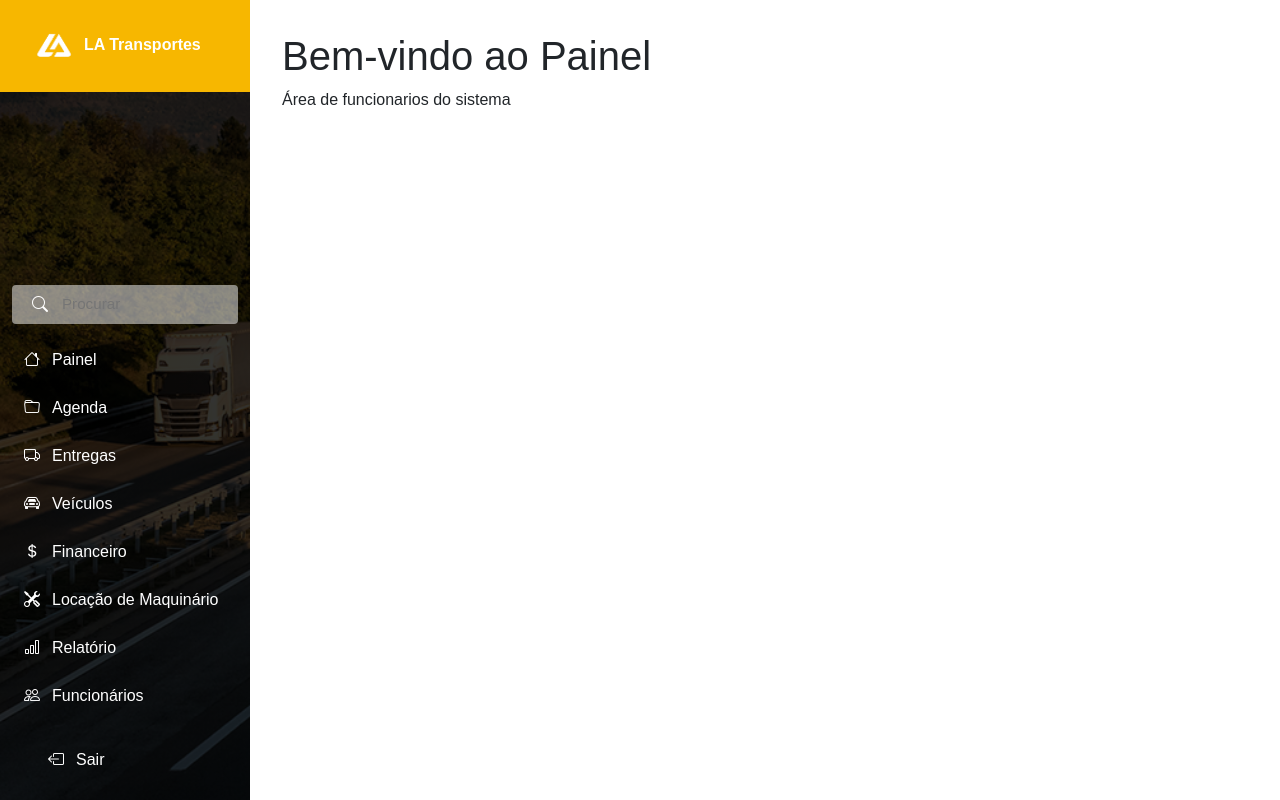
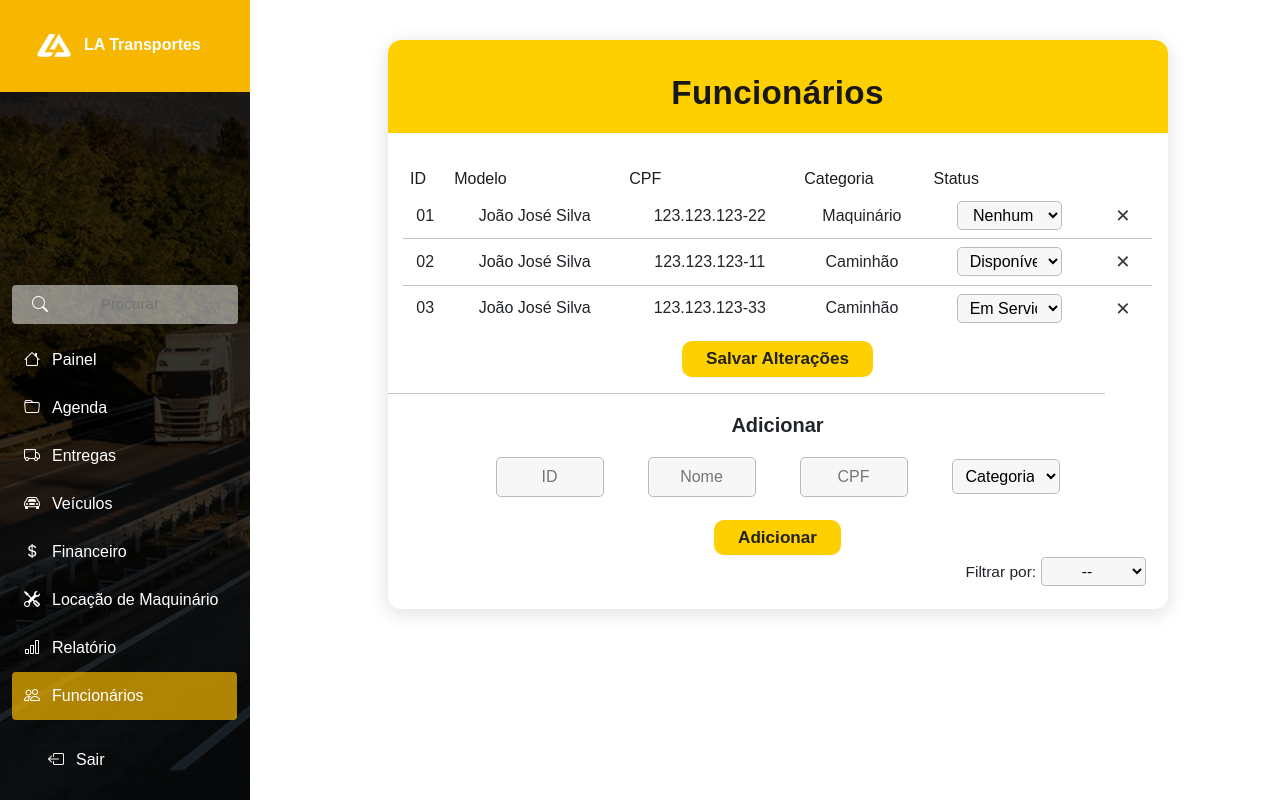
Before and after one commit to victorvida12/LA_Transporte, a PHP site: page /funcionarios.html in a window 1280 px wide. Run offline with PHP 8.4, Linux system fonts and the light colour scheme.

Commit message:
Painel e Funcionarios Funcionando

```diff
--- a/agenda.html
+++ b/agenda.html
@@ -20,14 +20,14 @@
         </div>
 
         <nav class="nav flex-column">
-            <a class="nav-link" href="painel.html"><i class="bi bi-house"></i> Painel</a>
+            <a class="nav-link" href="painel.php"><i class="bi bi-house"></i> Painel</a>
             <a class="nav-link active" href="agenda.html"><i class="bi bi-folder"></i> Agenda</a>
             <a class="nav-link" href="entregas.html"><i class="bi bi-truck"></i> Entregas</a>
             <a class="nav-link" href="veiculos.html"><i class="bi bi-car-front"></i> Veículos</a>
             <a class="nav-link" href="financeiro.html"><i class="bi bi-currency-dollar"></i> Financeiro</a>
             <a class="nav-link" href="locacao.html"><i class="bi bi-tools"></i> Locação de Maquinário</a>
             <a class="nav-link" href="relatorio.html"><i class="bi bi-bar-chart"></i> Relatório</a>
-            <a class="nav-link" href="funcionarios.html"><i class="bi bi-people"></i> Funcionários</a>
+            <a class="nav-link" href="func.php"><i class="bi bi-people"></i> Funcionários</a>
         </nav>
 
         <div class="bottom">
--- a/entregas.html
+++ b/entregas.html
@@ -19,14 +19,14 @@
             <input type="text" placeholder="         Procurar" class="col search-box">
         </div>
         <nav class="nav flex-column">
-            <a class="nav-link" href="painel.html"><i class="bi bi-house"></i> Painel</a>
+            <a class="nav-link" href="painel.php"><i class="bi bi-house"></i> Painel</a>
             <a class="nav-link" href="agenda.html"><i class="bi bi-folder"></i> Agenda</a>
             <a class="nav-link active" href="entregas.html"><i class="bi bi-truck"></i> Entregas</a>
             <a class="nav-link" href="veiculos.html"><i class="bi bi-car-front"></i> Veículos</a>
             <a class="nav-link" href="financeiro.html"><i class="bi bi-currency-dollar"></i> Financeiro</a>
             <a class="nav-link" href="locacao.html"><i class="bi bi-tools"></i> Locação de Maquinário</a>
             <a class="nav-link" href="relatorio.html"><i class="bi bi-bar-chart"></i> Relatório</a>
-            <a class="nav-link" href="funcionarios.html"><i class="bi bi-people"></i> Funcionários</a>
+            <a class="nav-link" href="func.php"><i class="bi bi-people"></i> Funcionários</a>
         </nav>
 
         <div class="bottom">
--- a/financeiro.html
+++ b/financeiro.html
@@ -20,14 +20,14 @@
         </div>
 
         <nav class="nav flex-column">
-            <a class="nav-link" href="painel.html"><i class="bi bi-house"></i> Painel</a>
+            <a class="nav-link" href="painel.php"><i class="bi bi-house"></i> Painel</a>
             <a class="nav-link" href="agenda.html"><i class="bi bi-folder"></i> Agenda</a>
             <a class="nav-link" href="entregas.html"><i class="bi bi-truck"></i> Entregas</a>
             <a class="nav-link" href="veiculos.html"><i class="bi bi-car-front"></i> Veículos</a>
             <a class="nav-link active" href="financeiro.html"><i class="bi bi-currency-dollar"></i> Financeiro</a>
             <a class="nav-link" href="locacao.html"><i class="bi bi-tools"></i> Locação de Maquinário</a>
             <a class="nav-link" href="relatorio.html"><i class="bi bi-bar-chart"></i> Relatório</a>
-            <a class="nav-link" href="funcionarios.html"><i class="bi bi-people"></i> Funcionários</a>
+            <a class="nav-link" href="func.php"><i class="bi bi-people"></i> Funcionários</a>
         </nav>
 
         <div class="bottom">
--- a/funcionarios.html
+++ b/funcionarios.html
@@ -1,16 +1,16 @@
 <!DOCTYPE html>
 <html lang="pt-br">
 <head>
-    <meta charset="UTF-8">
-    <meta name="viewport" content="width=device-width, initial-scale=1.0">
-    <title>Sidebar LA Transportes</title>
-    <link href="https://cdn.jsdelivr.net/npm/bootstrap@5.3.2/dist/css/bootstrap.min.css" rel="stylesheet">
-    <link rel="stylesheet" href="https://cdn.jsdelivr.net/npm/bootstrap-icons@1.11.1/font/bootstrap-icons.css">
-    <link rel="stylesheet" href="style.css">
+  <meta charset="UTF-8">
+  <title>LA Transportes</title>
+  <link rel="stylesheet" href="style2.css">
+  <link rel="stylesheet" href="https://cdn.jsdelivr.net/npm/bootstrap-icons@1.11.1/font/bootstrap-icons.css">
+  <link rel="stylesheet" href="https://cdn.jsdelivr.net/npm/bootstrap@5.3.2/dist/css/bootstrap.min.css">
+  <link rel="stylesheet" href="style.css">
 </head>
 <body>
 
-    <div class="sidebar d-flex flex-column">
+  <div class="sidebar d-flex flex-column">
         <div class="col">
             <div class="sidebar-header col"><img src="img/logo-branca.png" alt="" class="logo col"><span class="col">LA Transportes</span></div>
         </div>
@@ -20,14 +20,14 @@
         </div>
 
         <nav class="nav flex-column">
-            <a class="nav-link" href="painel.html"><i class="bi bi-house"></i> Painel</a>
+            <a class="nav-link" href="painel.php"><i class="bi bi-house"></i> Painel</a>
             <a class="nav-link" href="agenda.html"><i class="bi bi-folder"></i> Agenda</a>
             <a class="nav-link" href="entregas.html"><i class="bi bi-truck"></i> Entregas</a>
             <a class="nav-link" href="veiculos.html"><i class="bi bi-car-front"></i> Veículos</a>
             <a class="nav-link" href="financeiro.html"><i class="bi bi-currency-dollar"></i> Financeiro</a>
             <a class="nav-link" href="locacao.html"><i class="bi bi-tools"></i> Locação de Maquinário</a>
             <a class="nav-link" href="relatorio.html"><i class="bi bi-bar-chart"></i> Relatório</a>
-            <a class="nav-link" href="funcionarios.html"><i class="bi bi-people"></i> Funcionários</a>
+            <a class="nav-link active" href="func.php"><i class="bi bi-people"></i> Funcionários</a>
         </nav>
 
         <div class="bottom">
@@ -35,11 +35,98 @@
         </div>
     </div>
 
-    <div style="margin-left:250px; padding:2rem;">
-        <!-- Conteúdo principal -->
-        <h1>Bem-vindo ao Painel</h1>
-        <p>Área de funcionarios do sistema</p>
+
+  <div class="content">
+    <div class="panel">
+      <div class="panel-header">Funcionários</div>
+      <table>
+        <thead class="tabelanomes">
+          <tr>
+            <th>ID</th>
+            <th>Modelo</th>
+            <th>CPF</th>
+            <th>Categoria</th>
+            <th>Status</th>
+            <th></th>
+          </tr>
+        </thead>
+        <tbody id="tbody-funcionarios">
+          <tr>
+            <td>01</td>
+            <td>João José Silva</td>
+            <td>123.123.123-22</td>
+            <td>Maquinário</td>
+            <td>
+              <select>
+                <option>Nenhum</option>
+                <option>Disponível</option>
+                <option>Em Serviço</option>
+              </select>
+            </td>
+            <td>
+              <button class="table-btn" onclick="removerLinha(this)" title="Remover">&#10005;</button>
+            </td>
+          </tr>
+          <tr>
+            <td>02</td>
+            <td>João José Silva</td>
+            <td>123.123.123-11</td>
+            <td>Caminhão</td>
+            <td>
+              <select>
+                <option>Nenhum</option>
+                <option selected>Disponível</option>
+                <option>Em Serviço</option>
+              </select>
+            </td>
+            <td>
+              <button class="table-btn" onclick="removerLinha(this)" title="Remover">&#10005;</button>
+            </td>
+          </tr>
+          <tr>
+            <td>03</td>
+            <td>João José Silva</td>
+            <td>123.123.123-33</td>
+            <td>Caminhão</td>
+            <td>
+              <select>
+                <option>Nenhum</option>
+                <option>Disponível</option>
+                <option selected>Em Serviço</option>
+              </select>
+            </td>
+            <td>
+              <button class="table-btn" onclick="removerLinha(this)" title="Remover">&#10005;</button>
+            </td>
+        </tbody>
+      </table>
+      <div style="text-align:center;">
+        <button class="botao-simples" onclick="salvarAlteracoes()">Salvar Alterações</button>
+      </div>
+      <hr>
+      <div class="subtitulo">Adicionar</div>
+      <form id="form-adicionar" autocomplete="off">
+        <div class="adicionar-row">
+          <input type="text" id="novo-id" placeholder="ID">
+          <input type="text" id="novo-nome" placeholder="Nome">
+          <input type="text" id="novo-cpf" placeholder="CPF">
+          <select id="nova-categoria">
+            <option value="">Categoria</option>
+            <option>Maquinário</option>
+            <option>Caminhão</option>
+          </select>
+        </div>
+        <div class="adicionar-container">
+          <button type="submit" class="botao-simples">Adicionar</button>
+        </div>
+      </form>
+      <div class="filtrar">
+        Filtrar por:
+        <select>
+          <option>--</option>
+        </select>
+      </div>
     </div>
-
+  </div>
 </body>
 </html>
--- a/locacao.html
+++ b/locacao.html
@@ -20,14 +20,14 @@
         </div>
 
         <nav class="nav flex-column">
-            <a class="nav-link" href="painel.html"><i class="bi bi-house"></i> Painel</a>
+            <a class="nav-link" href="painel.php"><i class="bi bi-house"></i> Painel</a>
             <a class="nav-link" href="agenda.html"><i class="bi bi-folder"></i> Agenda</a>
             <a class="nav-link" href="entregas.html"><i class="bi bi-truck"></i> Entregas</a>
             <a class="nav-link" href="veiculos.html"><i class="bi bi-car-front"></i> Veículos</a>
             <a class="nav-link" href="financeiro.html"><i class="bi bi-currency-dollar"></i> Financeiro</a>
             <a class="nav-link active" href="locacao.html"><i class="bi bi-tools"></i> Locação de Maquinário</a>
             <a class="nav-link" href="relatorio.html"><i class="bi bi-bar-chart"></i> Relatório</a>
-            <a class="nav-link" href="funcionarios.html"><i class="bi bi-people"></i> Funcionários</a>
+            <a class="nav-link" href="func.php"><i class="bi bi-people"></i> Funcionários</a>
         </nav>
 
         <div class="bottom">
--- /dev/null
+++ b/logout.php
@@ -0,0 +1,5 @@
+<?php
+session_start();
+session_destroy();
+header("Location: login.php");
+?>
--- a/relatorio.html
+++ b/relatorio.html
@@ -20,14 +20,14 @@
         </div>
 
         <nav class="nav flex-column">
-            <a class="nav-link" href="painel.html"><i class="bi bi-house"></i> Painel</a>
+            <a class="nav-link" href="painel.php"><i class="bi bi-house"></i> Painel</a>
             <a class="nav-link" href="agenda.html"><i class="bi bi-folder"></i> Agenda</a>
             <a class="nav-link" href="entregas.html"><i class="bi bi-truck"></i> Entregas</a>
             <a class="nav-link" href="veiculos.html"><i class="bi bi-car-front"></i> Veículos</a>
             <a class="nav-link" href="financeiro.html"><i class="bi bi-currency-dollar"></i> Financeiro</a>
             <a class="nav-link" href="locacao.html"><i class="bi bi-tools"></i> Locação de Maquinário</a>
             <a class="nav-link active" href="relatorio.html"><i class="bi bi-bar-chart"></i> Relatório</a>
-            <a class="nav-link" href="funcionarios.html"><i class="bi bi-people"></i> Funcionários</a>
+            <a class="nav-link" href="func.php"><i class="bi bi-people"></i> Funcionários</a>
         </nav>
 
         <div class="bottom">
--- a/style.css
+++ b/style.css
@@ -16,6 +16,10 @@ body {
     color: white;
     display: flex;
     flex-direction: column;
+}
+
+.flex-column {
+    margin-top: 0 !important;
 }
 
 .sidebar-header {
--- /dev/null
+++ b/style2.css
@@ -0,0 +1,132 @@
+body {
+    margin: 0;
+    padding: 0;
+    background: #dadada;
+    font-family: 'Segoe UI', Arial, sans-serif;
+  }
+  .content {
+    margin-left: 275px;
+    min-height: 100vh;
+    display: flex;
+    flex-direction: column;
+    justify-content: flex-start;
+    align-items: center;
+  }
+  .panel {
+    width: 780px;
+    background: #ffffff;
+    border-radius: 13px;
+    margin: 40px 0 15px 0;
+    box-shadow: 0 4px 20px #1112;
+    overflow: hidden;
+    padding-bottom: 23px;
+    min-width: 340px;
+  }
+  .panel-header {
+    background: #ffd000;
+    padding: 28px 0 15px 0;
+    text-align: center;
+    font-size: 2.08rem;
+    font-weight: bold;
+    letter-spacing: .3px;
+    color: #181818;
+    border-radius: 13px 13px 0 0;
+  }
+  table {
+    width: 96%;
+    margin: 26px auto 0 auto;
+    border-collapse: collapse;
+    font-size: 1rem;
+    background: none;
+  }
+  th, td {
+    padding: 8px 7px;
+    text-align: center;
+    border: none;
+  }
+  th {
+    color: #1d1d1d;
+    font-weight: 500;
+    font-size: 1rem;
+    padding-bottom: 2px;
+  }
+  tr:not(:last-child) {
+    border-bottom: 1.4px solid #c4c4c4;
+  }
+  input[type="text"], select {
+    border: 1px solid #bbb;
+    border-radius: 5px;
+    padding: 4px 8px;
+    width: 105px;
+    font-size: 1rem;
+    background: #f7f7f7;
+    outline: none;
+    text-align: center;
+  }
+  select { min-width: 95px; }
+  .table-btn {
+    background: none;
+    color: #393939;
+    border: none;
+    font-size: 1.14rem;
+    cursor: pointer;
+    margin: 0 0 0 2px;
+    border-radius: 30%;
+    transition: background .15s;
+  }
+  .table-btn:hover { background: #f9c6004c; }
+  .botao-simples {
+    background: #ffd000;
+    color: #222;
+    border-radius: 10px;
+    padding: 5px 24px;
+    border: none;
+    font-size: 1.07rem;
+    font-weight: 600;
+    cursor: pointer;
+    margin-top: 10px;
+    box-shadow: 0 1px 2px #bababa33;
+    transition: background .12s;
+  }
+  .botao-simples:hover { background: #e6bd00; }
+  hr {
+    margin: 26px auto 15px;
+    width: 92%;
+    border: none;
+    border-top: 2px solid #ccc;
+  }
+  .subtitulo {
+    font-weight: 700;
+    text-align: center;
+    font-size: 1.25rem;
+    margin-bottom: 17px;
+  }
+  .adicionar-row {
+    width: 80%;
+    margin: 0 auto;
+    display: flex;
+    justify-content: center;
+    gap: 44px;
+    align-items: center;
+    margin-bottom: 13px;
+  }
+  .adicionar-row input, .adicionar-row select {
+    width: 108px;
+    padding: 7px 9px;
+  }
+
+  .adicionar-container {
+    width: 100%;
+    text-align: center;
+  }
+  .filtrar {
+    float: right;
+    margin-right: 22px;
+    font-size: 0.97rem;
+    margin-top: 2px;
+  }
+  .filtrar select {
+    min-width: 105px;
+    padding: 4px 7px;
+    border-radius: 4px;
+  }
--- a/veiculos.html
+++ b/veiculos.html
@@ -24,14 +24,14 @@
     </div>
 
     <nav class="nav flex-column">
-      <a class="nav-link" href="painel.html"><i class="bi bi-house"></i> Painel</a>
+      <a class="nav-link" href="painel.php"><i class="bi bi-house"></i> Painel</a>
       <a class="nav-link" href="agenda.html"><i class="bi bi-folder"></i> Agenda</a>
       <a class="nav-link" href="entregas.html"><i class="bi bi-truck"></i> Entregas</a>
       <a class="nav-link active" href="veiculos.html"><i class="bi bi-car-front"></i> Veículos</a>
       <a class="nav-link" href="financeiro.html"><i class="bi bi-currency-dollar"></i> Financeiro</a>
       <a class="nav-link" href="locacao.html"><i class="bi bi-tools"></i> Locação de Maquinário</a>
       <a class="nav-link" href="relatorio.html"><i class="bi bi-bar-chart"></i> Relatório</a>
-      <a class="nav-link" href="funcionarios.html"><i class="bi bi-people"></i> Funcionários</a>
+      <a class="nav-link" href="func.php"><i class="bi bi-people"></i> Funcionários</a>
     </nav>
 
     <div class="bottom">
```
Also changed, not shown: config.php (added, +15 -0 lines), create_admin.php (added, +22 -0 lines), func.php (added, +129 -0 lines), login.php (added, +24 -0 lines), motoristas_action.php (added, +30 -0 lines), painel.php (renamed from painel.html, +13 -3 lines), validar_login.php (added, +28 -0 lines).
